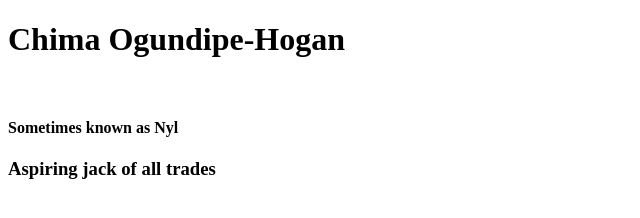
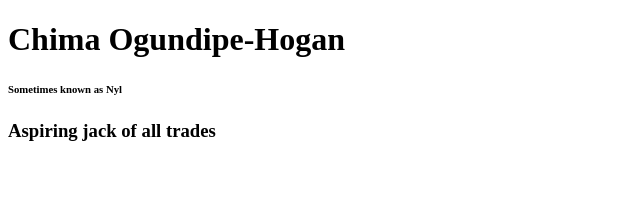
Before and after one commit to NylyxO/my-first-website, a website: page index.html in a window 1280 px wide. Shown: the whole page, without its empty margins (0-640 px from the left). Drawn offline with Linux system fonts and the light colour scheme.

Commit message:
Update index.html

```diff
--- a/index.html
+++ b/index.html
@@ -7,8 +7,7 @@
 </head>
 <body>
 <h1>Chima Ogundipe-Hogan</h1>
-<br>
-<h4>Sometimes known as Nyl</h4>
+<h6>Sometimes known as Nyl</h6>
 <h3>Aspiring jack of all trades</h3>
 </body>
 </html>
```
